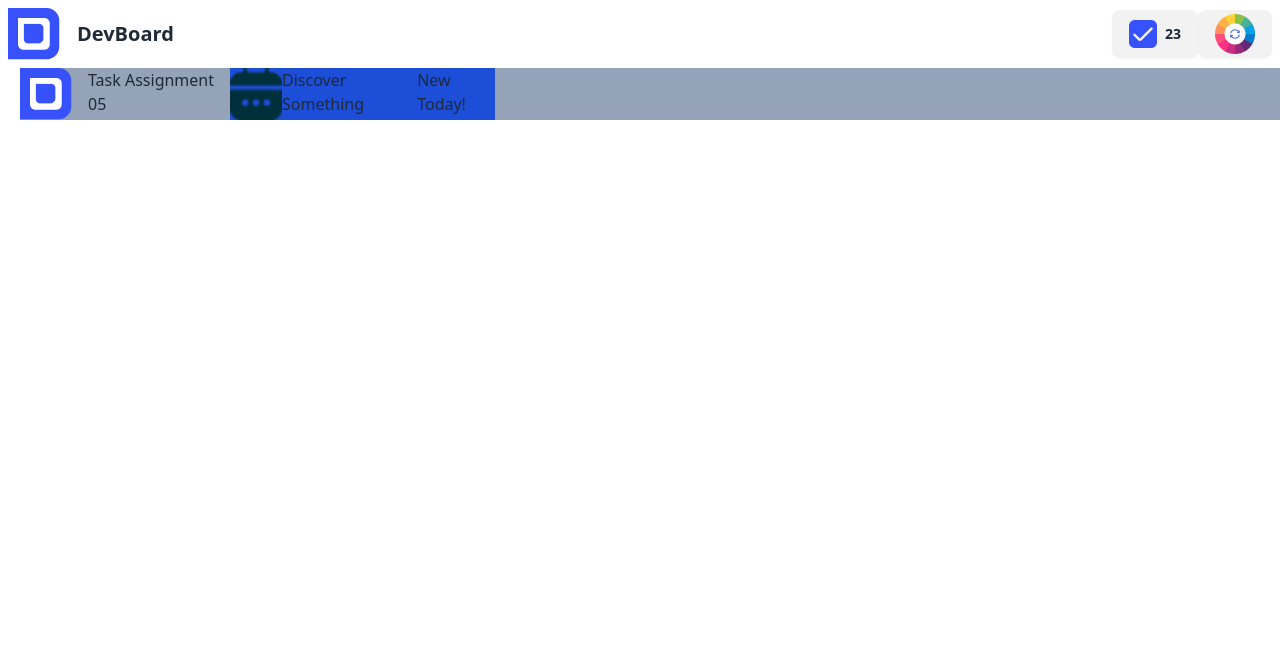
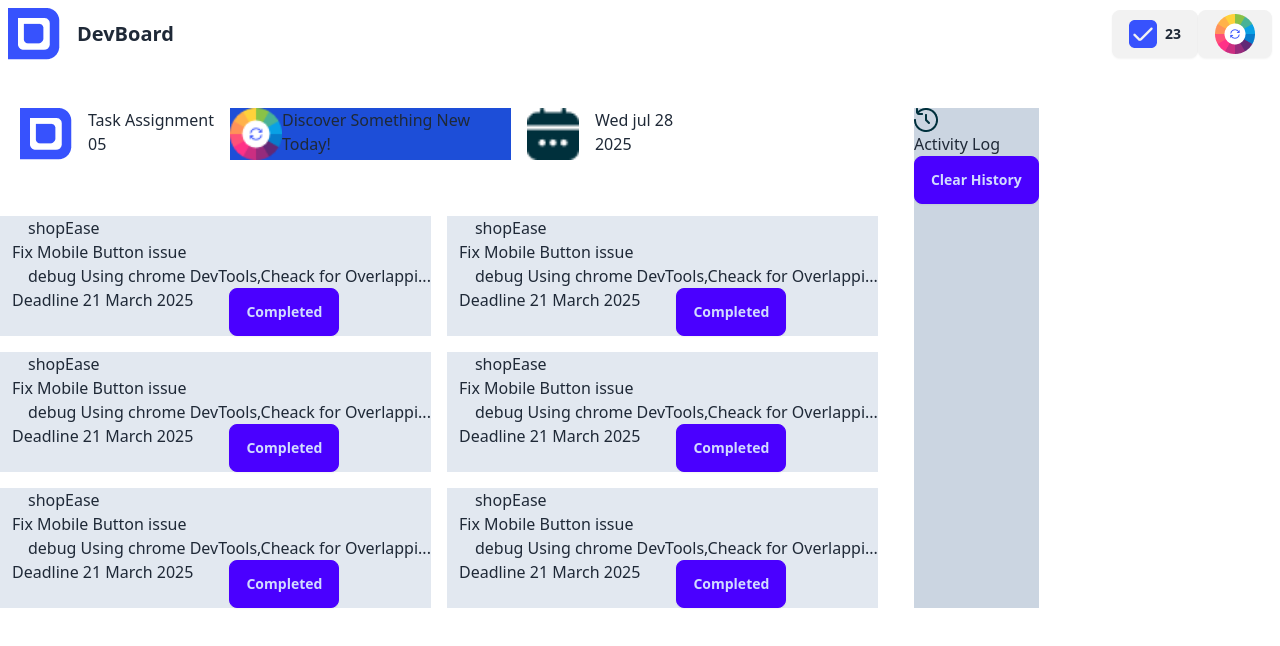
Before and after one commit to NINayeem/assignment-5, a plain HTML site: page inexx.html in a window 1280 px wide. Drawn offline with nearby package versions, Linux system fonts and the light colour scheme.

Commit message:
secound and ui

```diff
--- a/inexx.html
+++ b/inexx.html
@@ -48,13 +48,13 @@
 
     <main>
         <!--div main -->
-        <div class="">
+        <div class=" flex mt-10 ">
             <!--left div-->
             <div>
                 <!--top div -->
               <div>
                 <!--card 1-->
-                <div class="flex gap-4 ml-5 bg-slate-400">
+                <div class="flex gap-4 ml-5">
                     <img src="assets/logo.png" alt="">
                     <div>
                         <h3>
@@ -65,15 +65,121 @@
 
                     <!--card2-->
                     <div class="flex bg-blue-700">
-                        <img src="assets/calender.png" alt="">
-                        <h2>Discover Something </h2>
-                        <h2>New Today!</h2>
+                        <img src="assets/theme-btn.png" alt="">
+                        <h2>Discover Something New Today! </h2>
+
                     </div>
+                    <!-- card3 -->
+                     <div class="flex gap-4">
+                      <img src="assets/calender.png" alt="">
+                      <h1>
+                        Wed jul 28 2025
+                      </h1>
+                     </div>
                 </div>
                 <!--top div closing-->
               </div>
-              <!--bottom div-->
-              <div>
+<!--bottom div-->
+<div class="grid grid-cols-2 gap-4 mt-14">
+              <!-- card1 -->
+
+              <div class="bg-slate-200 h-34px">
+                <div class=" h-40px w-114px"><h3 class="ml-7">shopEase</h3></div>
+                <h2 class="ml-3">
+                  Fix Mobile Button issue
+                </h2>
+                <div class=" w-8rem h-3.2rem">
+                <h2 class="ml-7">  debug Using chrome DevTools,Cheack for Overlappi...</h2>
+                </div>
+                <div class="flex">
+                  <h2 class="ml-3">Deadline 21 March 2025</h2>
+                 <!-- <a href="btn btn-red">Completed</a> -->
+                  <button class="btn btn-primary ml-9">Completed</button>
+                </div>
+              </div>
+              <!-- card2 -->
+
+              <div class="bg-slate-200 h-34px">
+                <div class=" h-40px w-114px"><h3 class="ml-7">shopEase</h3></div>
+                <h2 class="ml-3">
+                  Fix Mobile Button issue
+                </h2>
+                <div class=" w-8rem h-3.2rem">
+                <h2 class="ml-7">  debug Using chrome DevTools,Cheack for Overlappi...</h2>
+                </div>
+                <div class="flex">
+                  <h2 class="ml-3">Deadline 21 March 2025</h2>
+                 <!-- <a href="btn btn-red">Completed</a> -->
+                 <button class="btn btn-primary ml-9">Completed</button>
+                </div>
+              </div>
+
+              <!-- card3 -->
+              <div class="bg-slate-200 h-34px">
+                <div class=" h-40px w-114px"><h3 class="ml-7">shopEase</h3></div>
+                <h2 class="ml-3">
+                  Fix Mobile Button issue
+                </h2>
+                <div class=" w-8rem h-3.2rem">
+                <h2 class="ml-7">  debug Using chrome DevTools,Cheack for Overlappi...</h2>
+                </div>
+                <div class="flex">
+                  <h2 class="ml-3">Deadline 21 March 2025</h2>
+                 <!-- <a href="btn btn-red">Completed</a> -->
+                 <button class="btn btn-primary ml-9">Completed</button>
+                </div>
+              </div>
+              <!-- card4 -->
+              <div class="bg-slate-200 h-34px">
+                <div class=" h-40px w-114px"><h3 class="ml-7">shopEase</h3></div>
+                <h2 class="ml-3">
+                  Fix Mobile Button issue
+                </h2>
+                <div class=" w-8rem h-3.2rem">
+                <h2 class="ml-7">  debug Using chrome DevTools,Cheack for Overlappi...</h2>
+                </div>
+                <div class="flex">
+                  <h2 class="ml-3">Deadline 21 March 2025</h2>
+                 <!-- <a href="btn btn-red">Completed</a> -->
+                 <button class="btn btn-primary ml-9">Completed</button>
+                </div>
+              </div>
+
+              <!-- car5 -->
+              <div class="bg-slate-200 h-34px">
+                <div class=" h-40px w-114px"><h3 class="ml-7">shopEase</h3></div>
+                <h2 class="ml-3">
+                  Fix Mobile Button issue
+                </h2>
+                <div class=" w-8rem h-3.2rem">
+                <h2 class="ml-7">  debug Using chrome DevTools,Cheack for Overlappi...</h2>
+                </div>
+                <div class="flex">
+                  <h2 class="ml-3">Deadline 21 March 2025</h2>
+                 <!-- <a href="btn btn-red">Completed</a> -->
+                 <button class="btn btn-primary ml-9">Completed</button>
+                </div>
+              </div>
+              <!-- card6 -->
+
+              <div class="bg-slate-200 h-34px">
+                <div class=" h-40px w-114px"><h3 class="ml-7">shopEase</h3></div>
+                <h2 class="ml-3">
+                  Fix Mobile Button issue
+                </h2>
+                <div class=" w-8rem h-3.2rem">
+                <h2 class="ml-7">  debug Using chrome DevTools,Cheack for Overlappi...</h2>
+                </div>
+                <div class="flex">
+                  <h2 class="ml-3">Deadline 21 March 2025</h2>
+                 <!-- <a href="btn btn-red">Completed</a> -->
+                 <button class="btn btn-primary ml-9">Completed</button>
+                </div>
+              </div>
+
+
+
+
                 <!--bottom div closing-->
               </div>
                 <!--ldiv closing-->
@@ -81,7 +187,18 @@
             <!--right div -->
             <div>
                 <!--r div closing-->
+
             </div>
+            <!-- active btn -->
+             <div class="bg-slate-300 ml-9">
+              <div>
+                <!-- logo -->
+                 <img src="assets/activity.png" alt="">
+                       <!-- h2 Activity Log -->
+                 <h2>Activity Log</h2>
+              </div>
+              <button class="btn btn-primary">Clear History</button>
+             </div>
             <!--div main closing-->
         </div>
     </main>
```
